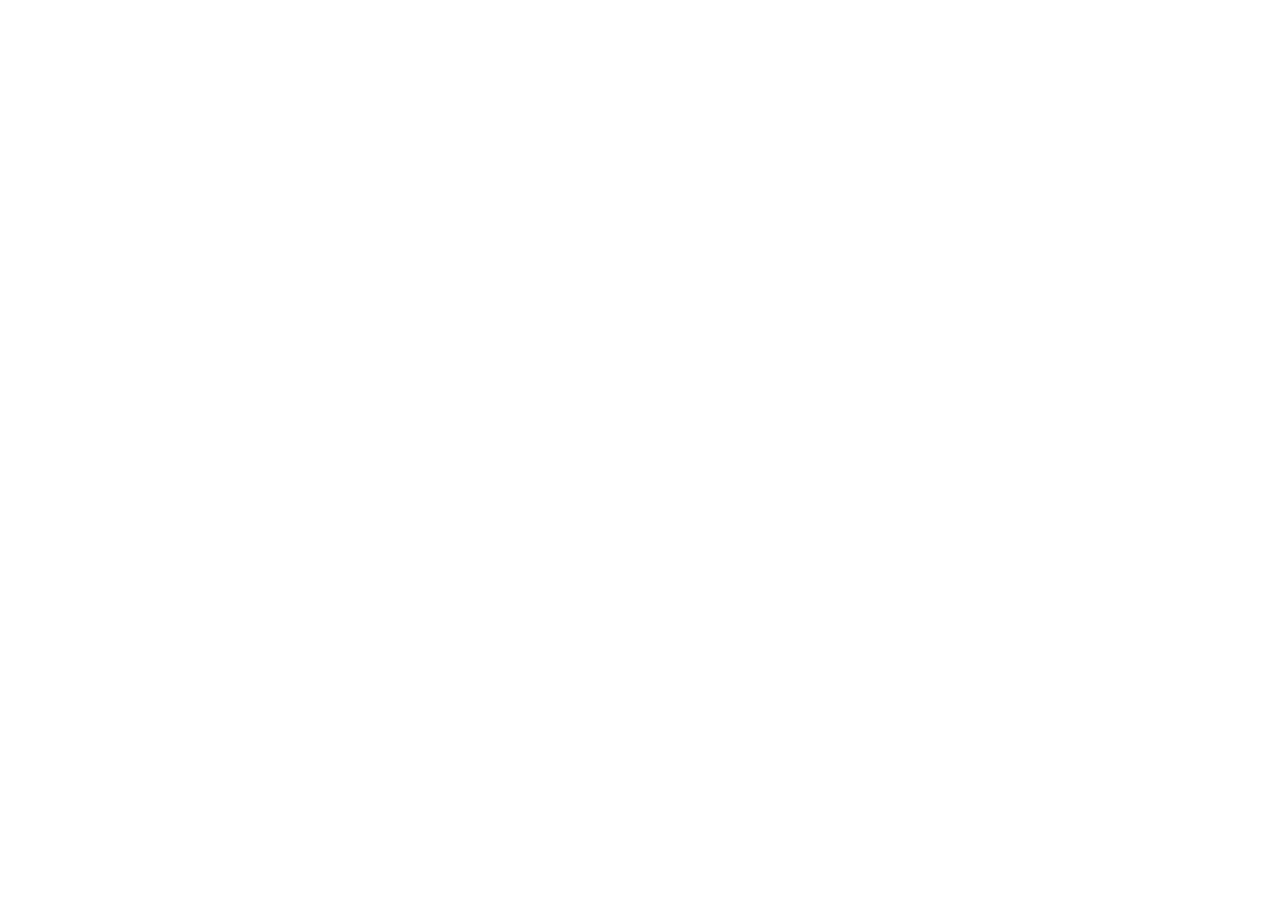
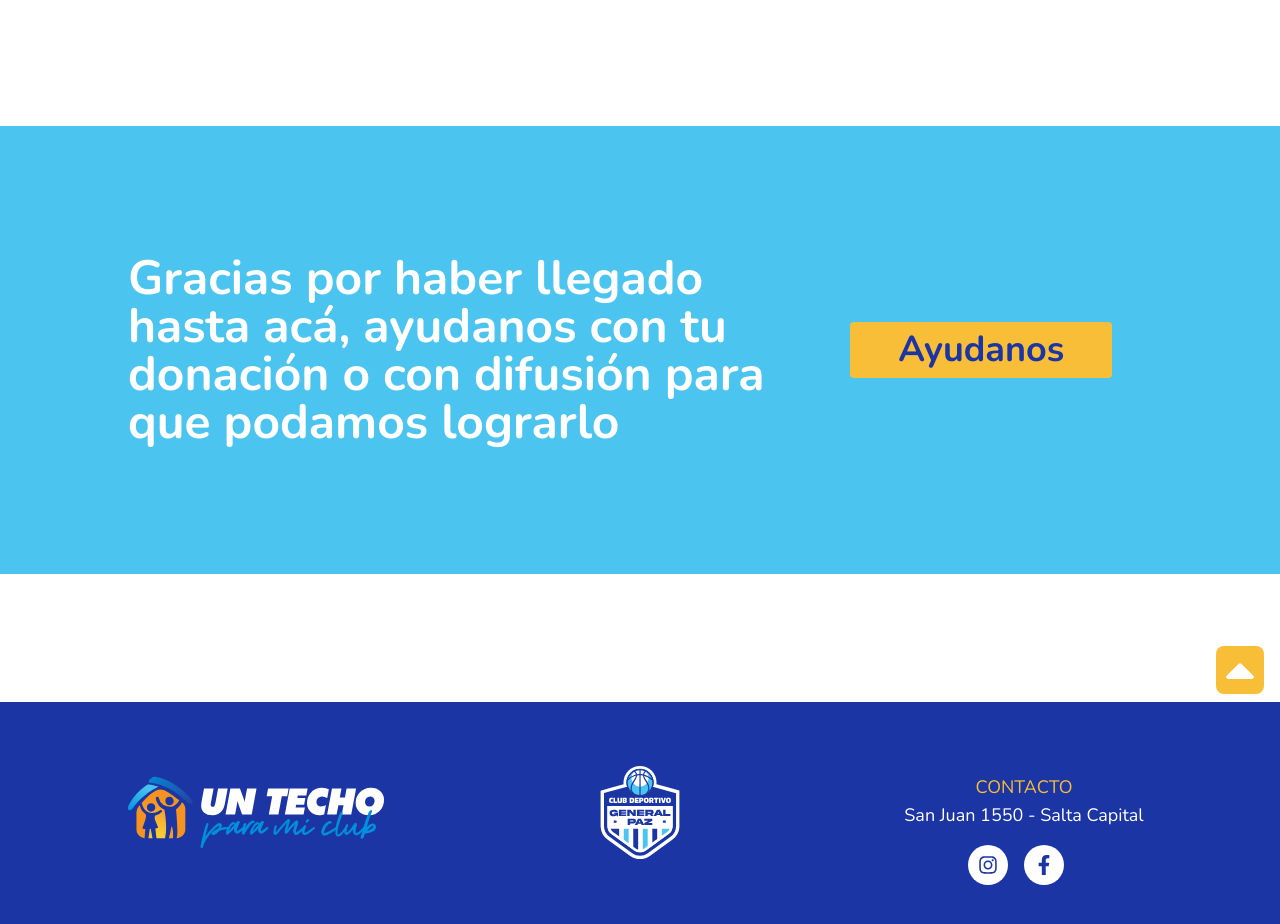
Before and after one commit to eltuna9/techo-para-mi-club, a Next.js app: page /home in a window 1280 px wide. Shown: the part 802-1726 px from the top of the page. Before the commit the page ends 800 px from the top, so only its background shows below. Built offline with nearby package versions, Linux system fonts and the light colour scheme.

Commit message:
Add footer to home page

```diff
--- a/pages/_app.tsx
+++ b/pages/_app.tsx
@@ -4,7 +4,7 @@ import type { AppProps } from 'next/app'
 import React, { Fragment, useEffect } from 'react'
 import { useRouter } from 'next/dist/client/router'
 import { pageview } from '../utils/analytics'
-import { AppHeader } from '../components/AppHeader'
+import { AppHeader } from '../components'
 
 function MyApp({ Component, pageProps }: AppProps) {
   const router = useRouter()
--- a/pages/elements.tsx
+++ b/pages/elements.tsx
@@ -1,6 +1,6 @@
 // This page is just to showcase the different componets we are creating, we'll delete it once we are ready to go to production.
 import * as React from 'react'
-import { DonationsCounter } from '../components/donationsCounter'
+import { DonationsCounter } from '../components/DonationsCounter'
 import { Footer } from '../components/Footer'
 import bannerHome from '../public/bannerHome.jpg'
 
--- a/pages/home.tsx
+++ b/pages/home.tsx
@@ -1,10 +1,12 @@
 import React from 'react'
-import { HomeLandingSection } from '../components/homeSections/HomeLandingSection'
+import { CallToAction, Footer, HomeLandingSection } from '../components'
 
 export default function home() {
   return (
     <>
       <HomeLandingSection />
+      <CallToAction backgroundColor="secondary" />
+      <Footer />
     </>
   )
 }
```
